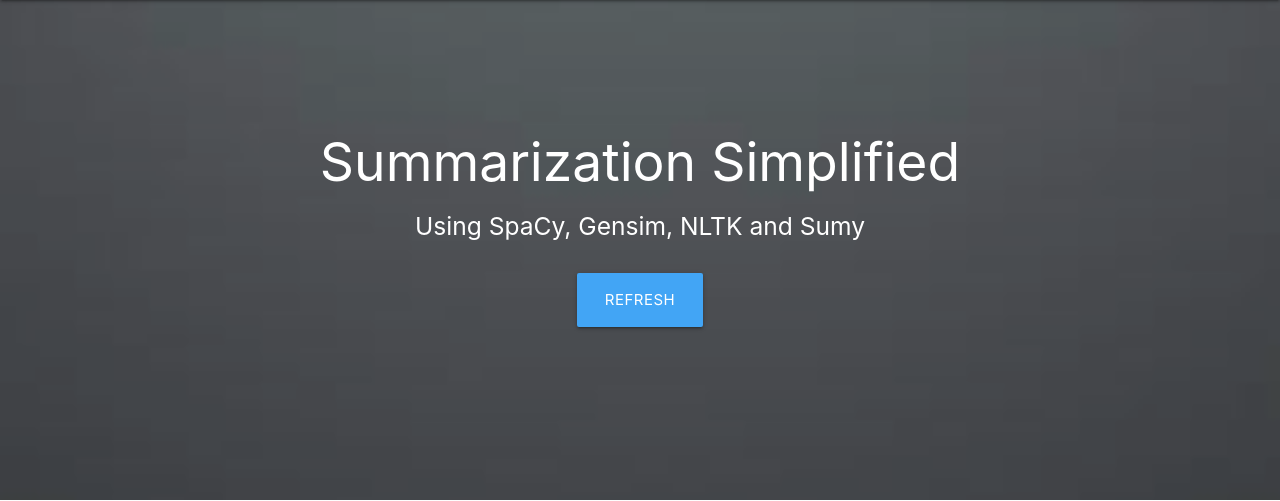
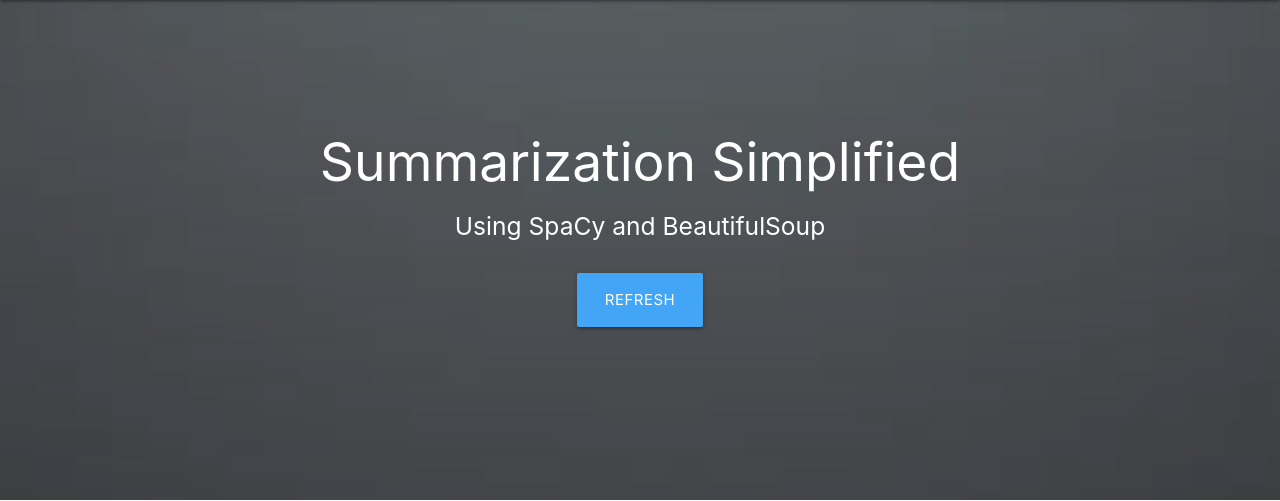
Before and after one commit to Rinzler007/TextSummarizer, a Flask app: page / in a window 1280 px wide. Shown: the part 64-565 px from the top of the page. Run offline with Flask 2, Linux system fonts and the light colour scheme; some libraries are stand-ins or nearby versions; grey boxes are pictures that could not be loaded.

Commit message:
Final Commit

```diff
--- a/templates/index.html
+++ b/templates/index.html
@@ -49,7 +49,7 @@
               <br>
               <h2>Summarization Simplified</h2>
               <h5>
-                Using SpaCy, Gensim, NLTK and Sumy
+                Using SpaCy and BeautifulSoup
               </h5>
               <br>
               <div class="row center">
```
Also changed, not shown: 1 other file.
